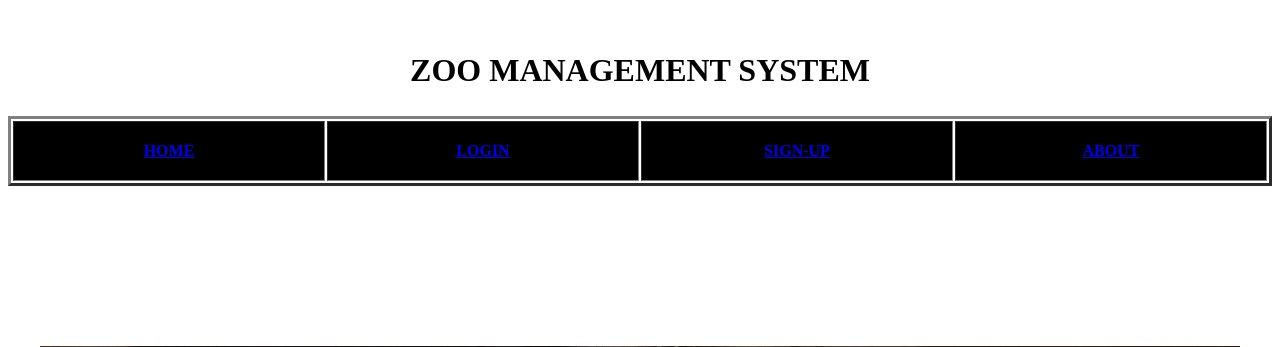
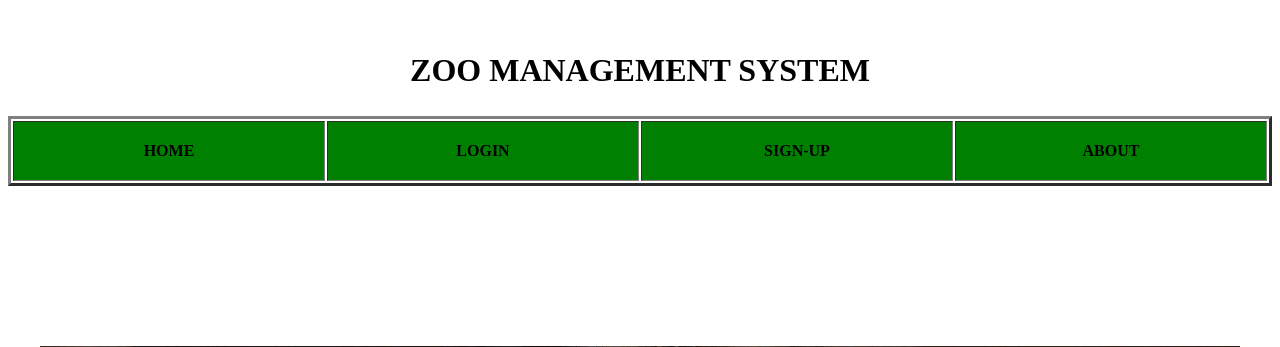
Before and after one commit to megant20/3380database, a PHP site: page / in a window 1280 px wide. Shown: the top 347 px of the page. Run offline with PHP 8.4, Linux system fonts and the light colour scheme.

Commit message:
Update index.php

```diff
--- a/index.php
+++ b/index.php
@@ -14,6 +14,7 @@
 
 
 <body background="">
+
 
 	<div class="wrapper">
 		<header>
@@ -44,12 +45,12 @@
 			?>
 			        <table width="100%" height="70px" border="3">
 						<nav>
-							<tr bgcolor="black">
-								<td width="20%" align="center"><b><font color="black"><a href="index.php">HOME</a></font></b></td>
-								<td width="20%" align="center"><b><font color="white"><a href="users_login.php">LOGIN</a></td>
-								<td width="20%"align="center"><b><font color="white"><a href="registration.php">SIGN-UP</a></td>
+							<tr bgcolor="green">
+								<td width="20%" align="center"><b><a style = "color: black; text-decoration: none;" href="index.php">HOME</a></font></b></td>
+								<td width="20%" align="center"><b><a style = "color: black; text-decoration: none;" href="users_login.php">LOGIN</a></td>
+								<td width="20%"align="center"><b><a style = "color: black; text-decoration: none;" href="registration.php">SIGN-UP</a></td>
 
-								<td width="20%"align="center"><b><font color="white"><a href="footer.php">ABOUT</a></td>
+								<td width="20%"align="center"><b><a style = "color: black; text-decoration: none;" href="footer.php">ABOUT</a></td>
 							</tr>
 						</nav>
 					</table>
```
